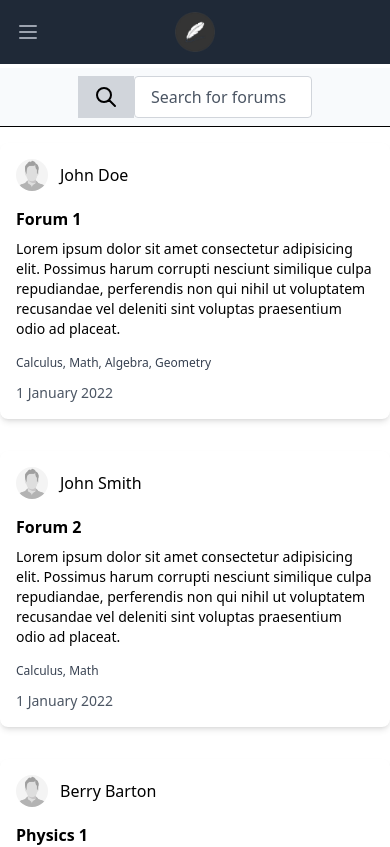
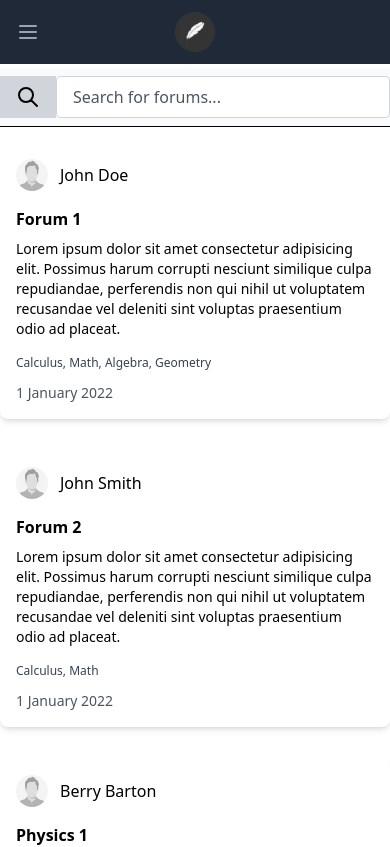
Before and after one commit to ThisGameZR/MyReview, a Next.js app: page /forum in a window 390 px wide. Shown: the top 847 px of the page. Built offline with nearby package versions, Linux system fonts and the light colour scheme.

Commit message:
Minor changes

```diff
--- a/pages/forum/index.js
+++ b/pages/forum/index.js
@@ -74,7 +74,7 @@ export default function Index() {
         <div className="flex flex-col w-full ">
           {/* Search div */}
           <div className="flex flex-row w-full py-2 bg-slate-50 border-b-black border-b border-solid justify-center">
-            <div className="w-[60%] flex flex-row">
+            <div className="w-full lg:w-[60%] flex flex-row">
               <div className="flex justify-center items-center bg-gray-300 px-4">
                 <svg xmlns="http://www.w3.org/2000/svg" className="h-6 w-6" fill="none" viewBox="0 0 24 24" stroke="currentColor">
                   <path strokeLinecap="round" strokeLinejoin="round" strokeWidth="2" d="M21 21l-6-6m2-5a7 7 0 11-14 0 7 7 0 0114 0z" />
@@ -83,7 +83,7 @@ export default function Index() {
               <input
                 type="text"
                 className="w-[90%] px-4 py-2 outline-none focus:bg-gray-100 placeholder:text-gray-600 border border-solid border-gray-300 rounded"
-                placeholder="Search for forums"
+                placeholder="Search for forums..."
               />
             </div>
           </div>
```
